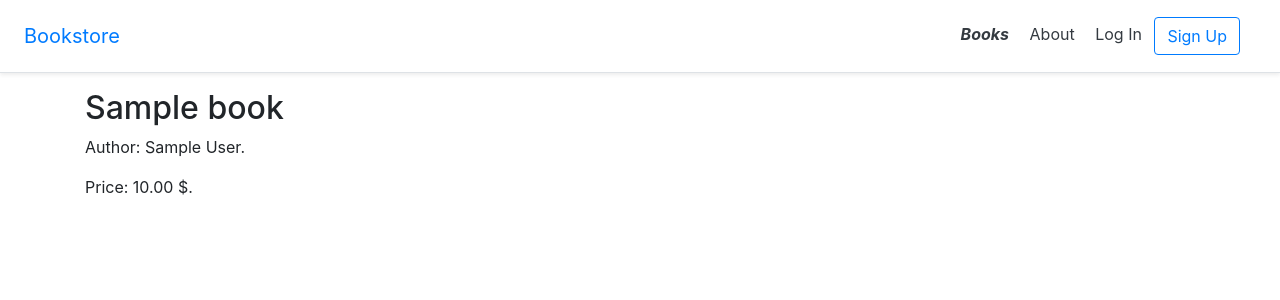
After one commit to Dadanon/Bookstore, a Django app: page /books/00000000-0000-0000-0000-000000000001 in a window 1280 px wide. The commit adds this page. Shown: the top 300 px of the page. Run offline with Django 3.2, Linux system fonts and the light colour scheme; tables that the repository leaves empty hold one stand-in row (values such as "Sample post"); some libraries are stand-ins or nearby versions.

Commit message:
Added initial books page

```diff
--- /dev/null
+++ b/books/apps.py
@@ -0,0 +1,5 @@
+from django.apps import AppConfig
+
+
+class BooksConfig(AppConfig):
+    name = 'books'
--- /dev/null
+++ b/books/models.py
@@ -0,0 +1,22 @@
+import uuid
+from django.db import models
+from django.urls import reverse
+
+
+class Book(models.Model):
+    id = models.UUIDField(
+        primary_key=True,
+        default=uuid.uuid4,
+        editable=False,
+    )
+    title = models.CharField(max_length=150)
+    author = models.CharField(max_length=150)
+    price = models.DecimalField(max_digits=6, decimal_places=2)
+
+    def __str__(self):
+        return self.title
+
+    def get_absolute_url(self):
+        return reverse('book_detail', args=[str(self.id)])
+
+# Create your models here.
--- /dev/null
+++ b/books/tests.py
@@ -0,0 +1,6 @@
+from django.test import Client, TestCase
+from django.urls import reverse
+
+
+
+# Create your tests here.
--- /dev/null
+++ b/books/urls.py
@@ -0,0 +1,7 @@
+from django.urls import path
+from .views import BookListView, BookDetailView
+
+urlpatterns = [
+    path('', BookListView.as_view(), name='book_list'),
+    path('<uuid:pk>', BookDetailView.as_view(), name='book_detail'),
+]
--- /dev/null
+++ b/books/views.py
@@ -0,0 +1,17 @@
+from django.shortcuts import render
+from django.views.generic import ListView, DetailView
+from .models import Book
+
+
+class BookListView(ListView):
+    model = Book
+    template_name = 'books/book_list.html'
+    context_object_name = 'books'
+
+
+class BookDetailView(DetailView):
+    model = Book
+    template_name = 'books/book_detail.html'
+    context_object_name = 'book'
+
+# Create your views here.
--- a/bookstore_project/settings.py
+++ b/bookstore_project/settings.py
@@ -48,6 +48,7 @@ INSTALLED_APPS = [
     # My apps
     'users.apps.UsersConfig',
     'pages.apps.PagesConfig',
+    'books.apps.BooksConfig',
 ]
 
 ACCOUNT_SESSION_REMEMBER = True
@@ -59,7 +60,7 @@ AUTHENTICATION_BACKENDS = (
     'allauth.account.auth_backends.AuthenticationBackend',
 )
 
-EMAIL_BACKEND = 'django.core.mail.backends.smtp.EmailBackend'
+EMAIL_BACKEND = 'django.core.mail.backends.console.EmailBackend'
 
 CRISPY_TEMPLATE_PACK = 'bootstrap4'
 
--- a/bookstore_project/urls.py
+++ b/bookstore_project/urls.py
@@ -10,4 +10,5 @@ urlpatterns = [
 
     # My apps
     path('', include('pages.urls')),
+    path('books/', include('books.urls')),
 ]
--- a/pages/views.py
+++ b/pages/views.py
@@ -4,6 +4,9 @@ from django.views.generic import TemplateView
 
 class HomePageView(TemplateView):
     template_name = 'home.html'
+    extra_context = {
+        'separator': '*' * 80,
+    }
 
 
 class AboutPageView(TemplateView):
--- a/templates/_base.html
+++ b/templates/_base.html
@@ -17,6 +17,7 @@
       <a href="{% url 'home' %}" class="navbar-brand my-0 mr-md-auto
       font-weight-normal">Bookstore</a>
       <nav class="my-2 my-md-0 mr-md-3">
+        <a class="p-2 text-dark" href="{% url 'book_list' %}"><b><i>Books</i></b></a>
         <a class="p-2 text-dark" href="{% url 'about' %}">About</a>
         {% if user.is_authenticated %}
           <a class="p-2 text-dark" href="{% url 'account_logout' %}">Log Out</a>
--- /dev/null
+++ b/templates/books/book_detail.html
@@ -0,0 +1,11 @@
+{% extends '_base.html' %}
+{% block title %}{{ object.title }}{% endblock title %}
+
+{% block content %}
+<div class="book-detail">
+    <h2>{{ book.title }}</h2>
+    <p>Author: {{ book.author }}.</p>
+    <p>Price: {{ book.price }} $.</p>
+</div>
+
+{% endblock content %}
--- a/templates/home.html
+++ b/templates/home.html
@@ -11,10 +11,11 @@
         <h2>Hi, buddy! </h2>
         <h4>Your mail is {{ user.email }}?</h4><br>
         <p>So, welcome, <b><i>{{ user.username }}</i></b> !</p>
-        <p><a href="{% url 'account_logout' %}">LOG OUT</a>, if you want :)</p>
+
     {% else %}
         <h1>Hi, buddy! Your name is {{ user.username }}?</h1>
     {% endif %}
+    <p><a href="{% url 'account_logout' %}">LOG OUT</a>, if you want :)</p>
 {% else %}
     <p>You must <a href="{% url 'account_login' %}">login</a></p>
 {% endif %}
```
Also changed, not shown: books/admin.py (added, +9 -0 lines), templates/books/book_list.html (added, +9 -0 lines), books/__init__.py (added), books/migrations/0001_initial.py (added), books/migrations/__init__.py (added), 2 other files.
